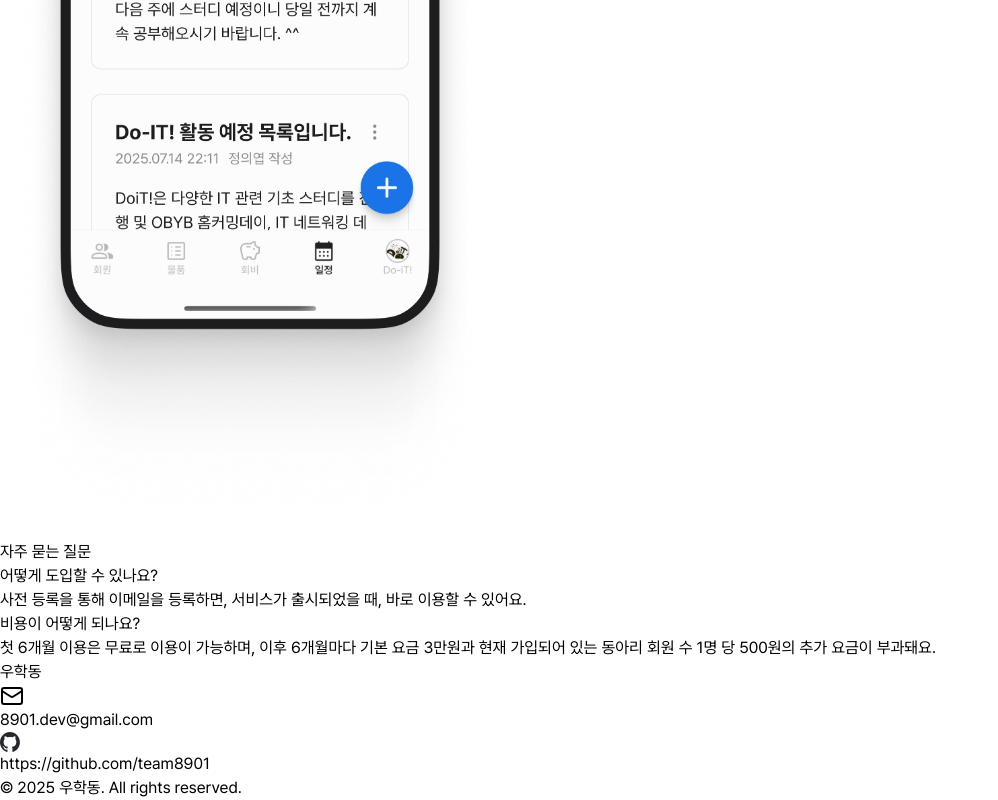
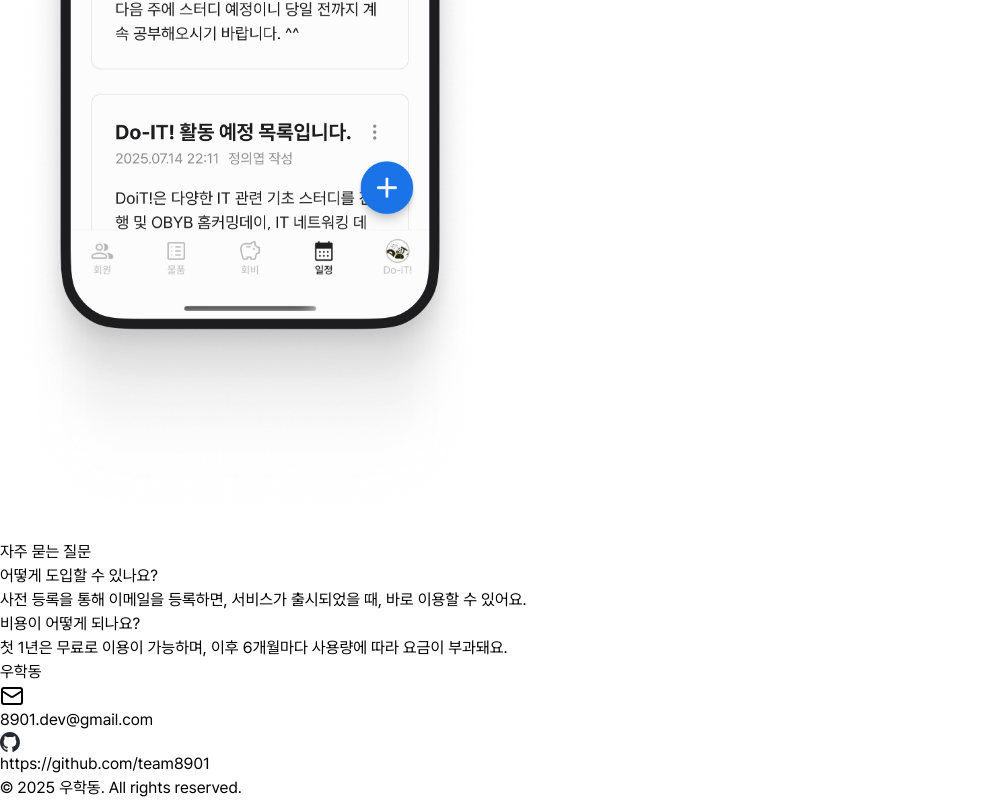
Before and after one commit to team8901/woohakdong-frontend, a Next.js app in the folder apps/landing/: page / in a window 1280 px wide. Shown: the part 8720-9520 px from the top of the page, without its empty margins (0-998 px from the left). Built offline with nearby package versions, Linux system fonts and the light colour scheme; no server answers.

Commit message:
Feat: update typo

```diff
--- a/apps/landing/src/app/_components/FaqSection/index.tsx
+++ b/apps/landing/src/app/_components/FaqSection/index.tsx
@@ -20,8 +20,7 @@ export const FaqSection = () => {
               비용이 어떻게 되나요?
             </h3>
             <p className="text-foreground text-sm md:text-base">
-              첫 6개월 이용은 무료로 이용이 가능하며, 이후 6개월마다 기본 요금
-              3만원과 현재 가입되어 있는 동아리 회원 수 1명 당 500원의 추가
+              첫 1년은 무료로 이용이 가능하며, 이후 6개월마다 사용량에 따라
               요금이 부과돼요.
             </p>
           </div>
```
